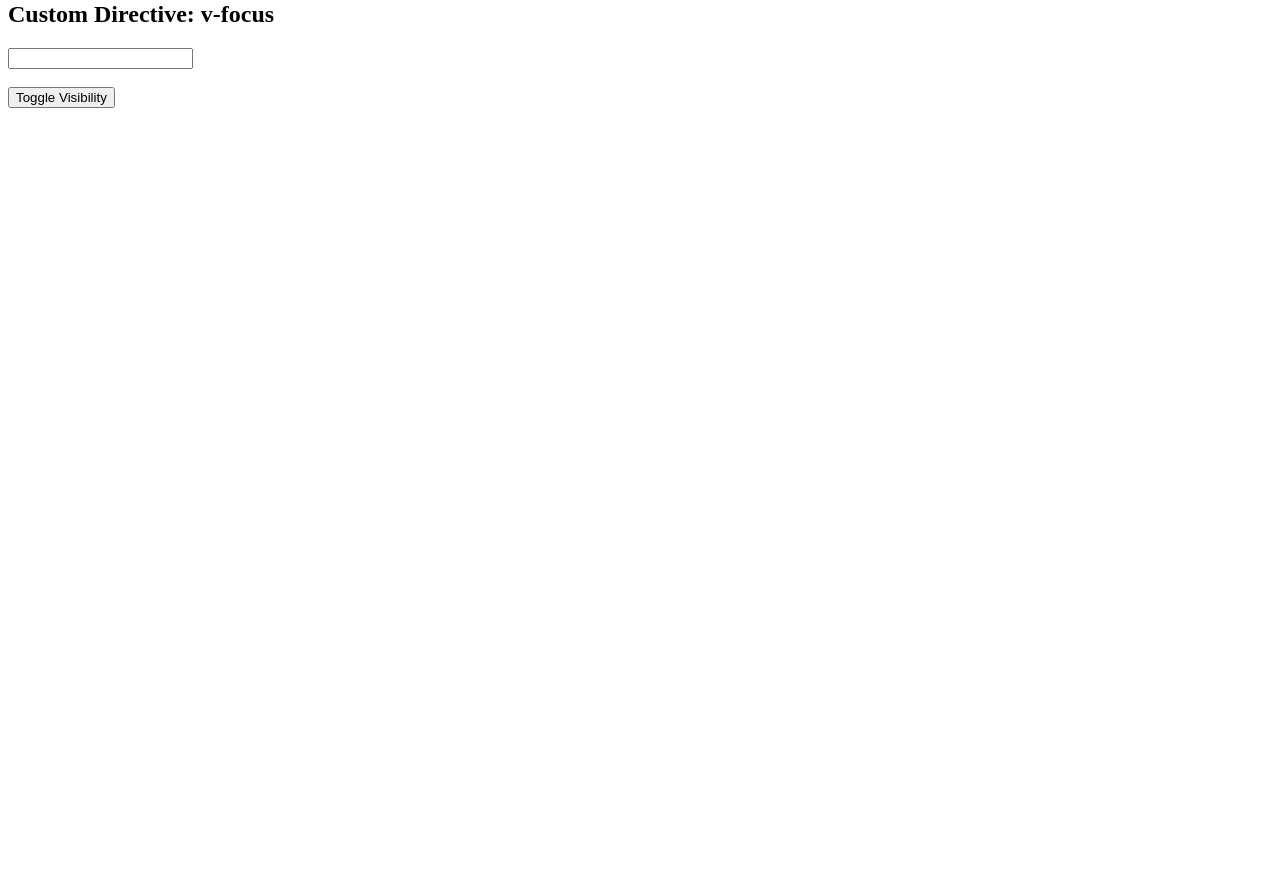
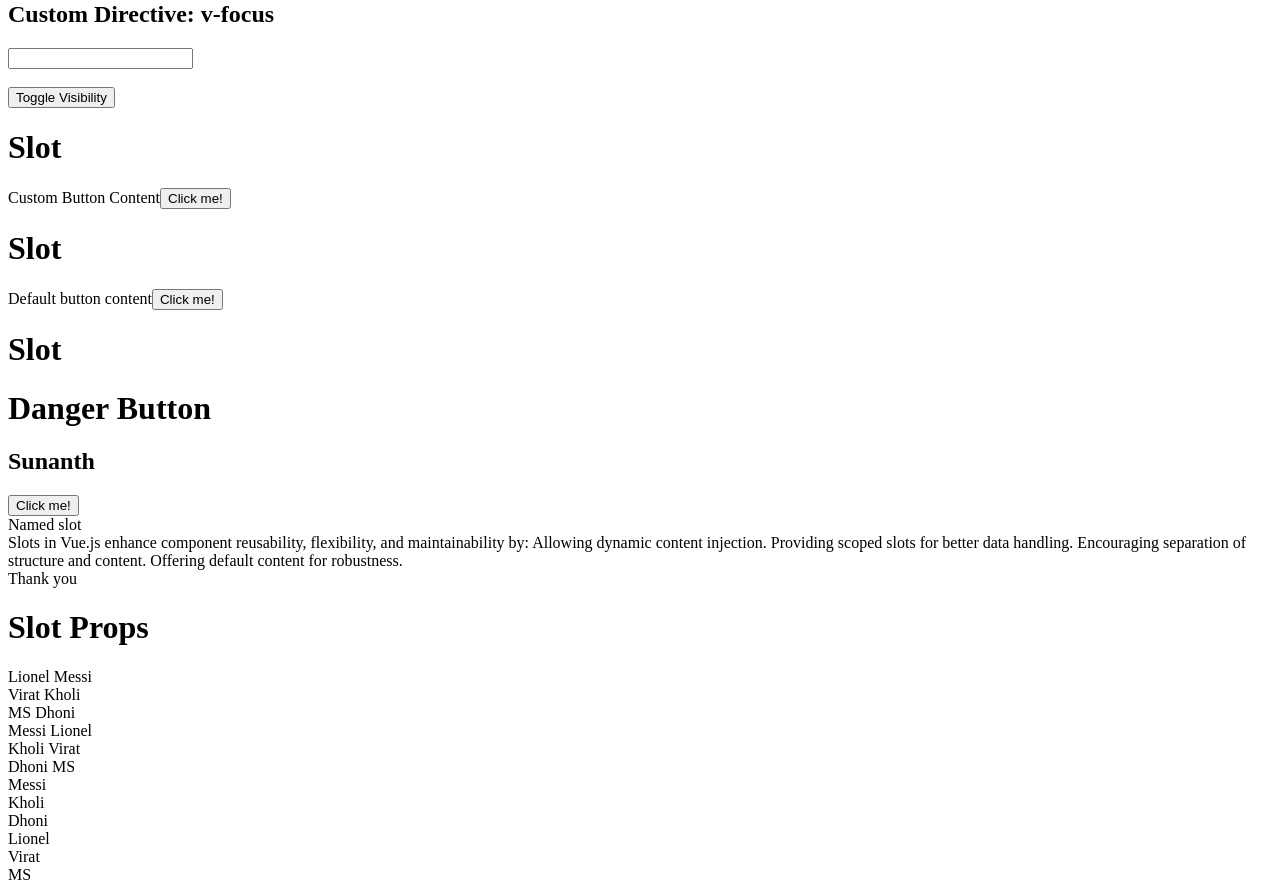
Before and after one commit to Sunanth-Datasirpi/hello-world, a Vue app: page / in a window 1280 px wide. Shown: the part 2460-3352 px from the top of the page. Before the commit the page ends 2576 px from the top, so only its background shows below. Built offline with nearby package versions, Linux system fonts and the light colour scheme.

Commit message:
adding the tutorial of slot, named slot, slot props

```diff
--- a/src/App.vue
+++ b/src/App.vue
@@ -1,9 +1,32 @@
 <template>
-  <HelloWorld msg="This value is passed as a prop. Hello World is a new component"/>
-  <Computed/>
-  <Conditional/>
-  <VModel/>
-  <VueDirectiveVue/>
+  <HelloWorld msg="This value is passed as a prop. Hello World is a new component" />
+  <Computed />
+  <Conditional />
+  <VModel />
+  <VueDirectiveVue />
+  <CustomButton>
+    <span>Custom Button Content</span>
+  </CustomButton>
+  <CustomButton>
+  </CustomButton>
+  <CustomButton>
+    <h1>Danger Button</h1>
+    <h2>Sunanth</h2>
+  </CustomButton>
+  <CardSlot>
+    <template v-slot:header>Named slot</template>
+    <template v-slot:default>Slots in Vue.js enhance component reusability, flexibility, and maintainability by:
+      Allowing dynamic content injection.
+      Providing scoped slots for better data handling.
+      Encouraging separation of structure and content.
+      Offering default content for robustness.</template>
+    <template v-slot:footer>Thank you</template>
+  </CardSlot>
+  <h1>Slot Props</h1>
+  <NameList v-slot:default="slotProps">{{slotProps.firstName}} {{ slotProps.lastName }}</NameList>
+  <NameList v-slot:default="slotProps">{{ slotProps.lastName }} {{ slotProps.firstName }}</NameList>
+  <NameList v-slot:default="slotProps">{{ slotProps.lastName }}</NameList>
+  <NameList v-slot:default="slotProps">{{ slotProps.firstName }}</NameList>
 </template>
 
 <script>
@@ -12,6 +35,9 @@ import Computed from './components/Computed.vue';
 import Conditional from './components/Conditional.vue';
 import VModel from './components/VModel.vue';
 import VueDirectiveVue from './components/VueDirective.vue';
+import CustomButton from './components/CustomButton.vue';
+import CardSlot from './components/CardSlot.vue'
+import NameList from './components/NameList.vue';
 
 export default {
   name: 'App',
@@ -21,6 +47,9 @@ export default {
     Conditional,
     VModel,
     VueDirectiveVue,
+    CustomButton,
+    CardSlot,
+    NameList,
   }
 }
 </script>
--- /dev/null
+++ b/src/components/CardSlot.vue
@@ -0,0 +1,25 @@
+<template>
+  <div id="card-header">
+    <slot name="header"></slot>
+  </div>
+  <div id="card-body">
+    <slot></slot>
+  </div>
+  <div id="card-footer">
+    <slot name="footer"></slot>
+  </div>
+</template>
+
+<script>
+export default {
+  name: "CardSlot",
+  created() {},
+  data() {
+    return {};
+  },
+  props: {},
+  methods: {},
+};
+</script>
+
+<style lang="scss" scoped></style>
--- /dev/null
+++ b/src/components/CustomButton.vue
@@ -0,0 +1,17 @@
+<template>
+    <div>
+        <h1>Slot</h1>
+        <slot> Default button content</slot>
+        <button @click="handleClick">Click me!</button>
+    </div>
+</template>
+
+<script>
+export default {
+    methods: {
+        handleClick() {
+            alert('Button clicked!');
+        }
+    }
+}
+</script>
--- /dev/null
+++ b/src/components/NameList.vue
@@ -0,0 +1,34 @@
+<template>
+  <div v-for="name in names" :key="name.firstName">
+    <slot :firstName="name.firstName" :lastName="name.lastName"></slot>
+  </div>
+</template>
+
+<script>
+export default {
+  name: "NameList",
+  created() {},
+  data() {
+    return {
+      names: [
+        {
+          firstName:"Lionel",
+          lastName: "Messi"
+        },
+        {
+          firstName: "Virat",
+          lastName: "Kholi"
+        },
+        {
+          firstName: "MS",
+          lastName: "Dhoni"
+        },
+      ],
+    };
+  },
+  props: {},
+  methods: {},
+};
+</script>
+
+<style lang="scss" scoped></style>
```
